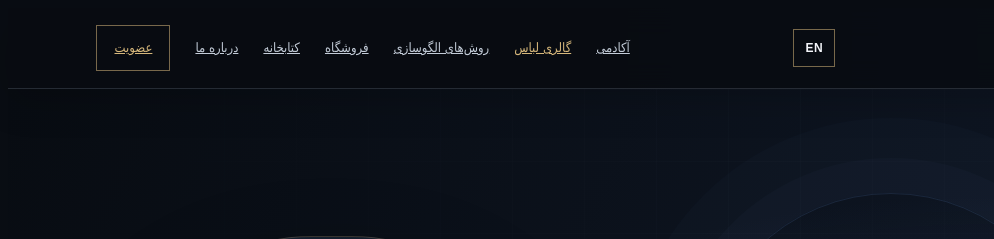
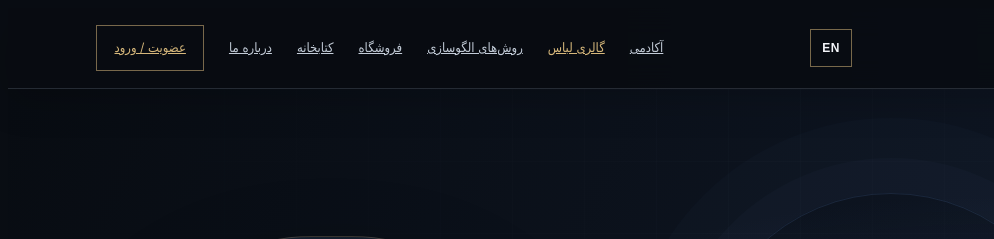
Before and after one commit to amitisghanavati-star/noventra, a plain HTML site: page index.html in a window 1280 px wide. Shown: the top 239 px of the page, 0-994 px from the left. Drawn offline with Linux system fonts and the light colour scheme.

Commit message:
Connect NOVENTRA membership navigation to auth page

```diff
--- a/index.html
+++ b/index.html
@@ -49,7 +49,7 @@
     <a href="#shop">فروشگاه</a>
     <a href="#library">کتابخانه</a>
     <a href="#about">درباره ما</a>
-    <a class="nav-cta" href="#join">عضویت</a>
+    <a class="nav-cta" href="./auth.html">عضویت / ورود</a>
   </nav>
 </header>
 <main id="home">
```
